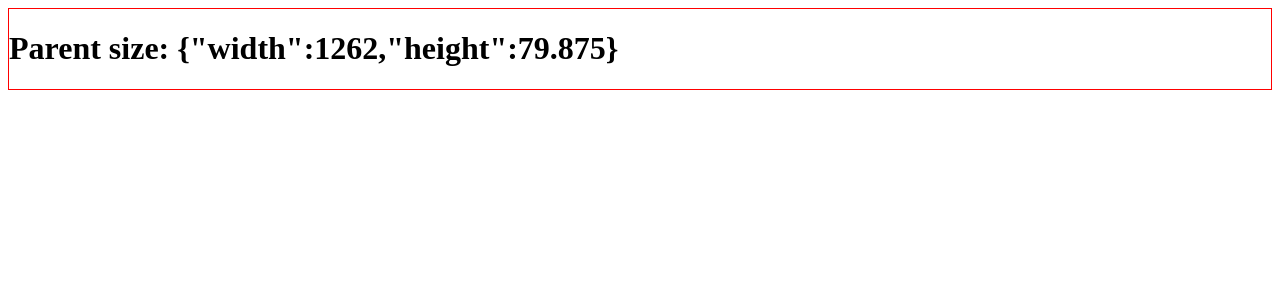
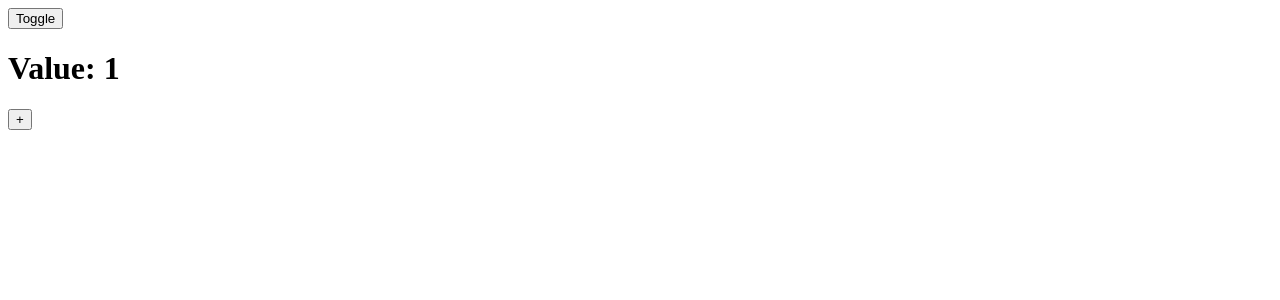
Before and after one commit to willnguyen1312/react-pro, a React (Vite) app: page / in a window 1280 px wide. Shown: the top 300 px of the page. Built offline with nearby package versions, Linux system fonts and the light colour scheme.

Commit message:
Oh signals 📶

```diff
--- a/package.json
+++ b/package.json
@@ -14,6 +14,7 @@
   "dependencies": {
     "@css-hooks/react": "^2.0.4",
     "@fontsource/inter": "^5.0.20",
+    "@preact/signals-react": "^2.2.0",
     "@tanstack/react-router": "1.29.2",
     "@tanstack/router-devtools": "1.29.2",
     "@zoom-image/react": "^0.4.19",
@@ -30,6 +31,7 @@
   },
   "devDependencies": {
     "@namnode/vite-plugin-inspect-react": "^1.21.0",
+    "@preact/signals-react-transform": "^0.4.0",
     "@types/leaflet": "^1.9.12",
     "@types/node": "^22.1.0",
     "@types/react": "^18.3.3",
@@ -37,6 +39,7 @@
     "@typescript-eslint/eslint-plugin": "^8.0.1",
     "@typescript-eslint/parser": "^8.0.1",
     "@unocss/reset": "^0.61.9",
+    "@vitejs/plugin-react": "^4.3.1",
     "@vitejs/plugin-react-swc": "^3.7.0",
     "eslint": "^9.8.0",
     "eslint-plugin-react-hooks": "^4.6.2",
--- /dev/null
+++ b/src/Signals.tsx
@@ -0,0 +1,47 @@
+import { signal } from "@preact/signals-react";
+
+// import { useSignals } from "@preact/signals-react/runtime";
+
+const count = signal({
+  hi: {
+    there: "123",
+  },
+  numb: 1,
+});
+
+function increaseCount() {
+  count.value = {
+    ...count.value,
+    numb: count.value.numb + 1,
+  };
+}
+
+function Counter() {
+  // useSignals();
+  return (
+    <>
+      <h1>Value: {count.value.numb}</h1>
+      <div>
+        <button onClick={increaseCount}>+</button>
+      </div>
+    </>
+  );
+}
+
+const showSignal = signal(true);
+
+export default function App() {
+  // useSignals();
+  return (
+    <div className="App">
+      <button
+        onClick={() => {
+          showSignal.value = !showSignal.value;
+        }}
+      >
+        Toggle
+      </button>
+      {showSignal.value ? <Counter /> : null}
+    </div>
+  );
+}
--- a/vite.config.ts
+++ b/vite.config.ts
@@ -1,4 +1,4 @@
-import react from "@vitejs/plugin-react-swc";
+import react from "@vitejs/plugin-react";
 import { defineConfig } from "vite";
 
 import UnoCSS from "unocss/vite";
@@ -11,7 +11,11 @@
     //     return id.substring(__dirname.length + 1);
     //   },
     // }),
-    react(),
+    react({
+      babel: {
+        plugins: [["module:@preact/signals-react-transform"]],
+      },
+    }),
     UnoCSS(),
   ],
   server: {
```
Also changed, not shown: src/main.tsx (+1 -24 lines), 1 other file (tests, documents, lock files or other folders).
